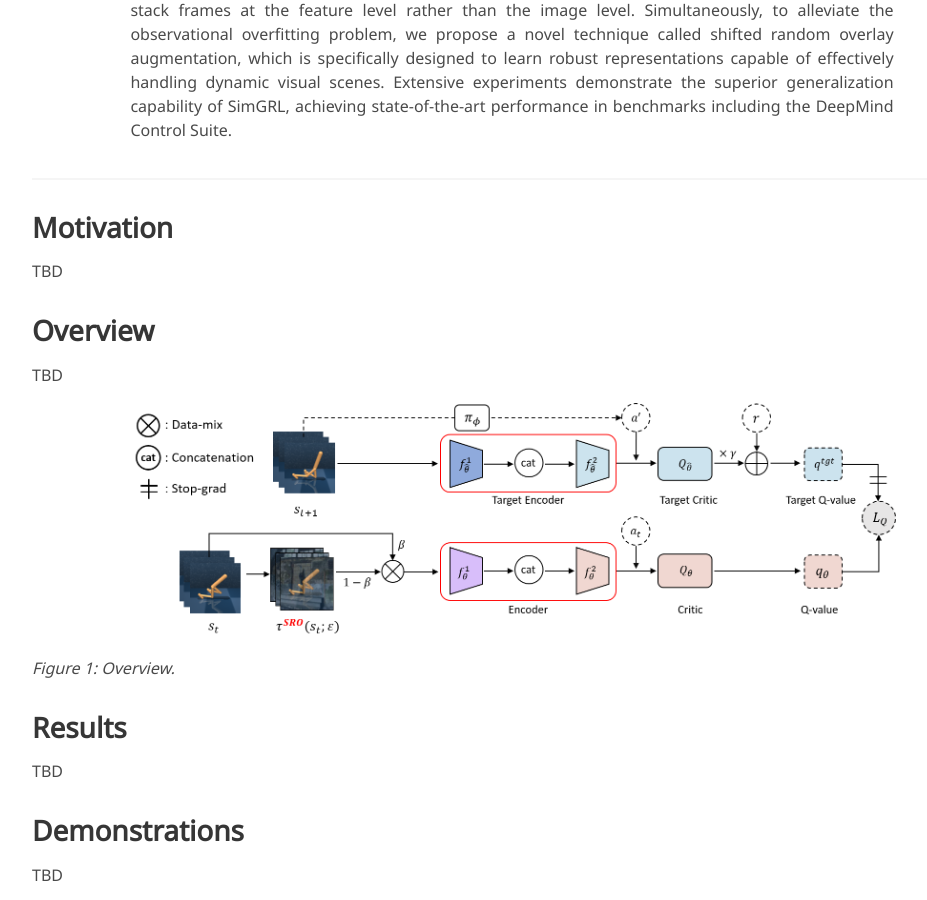
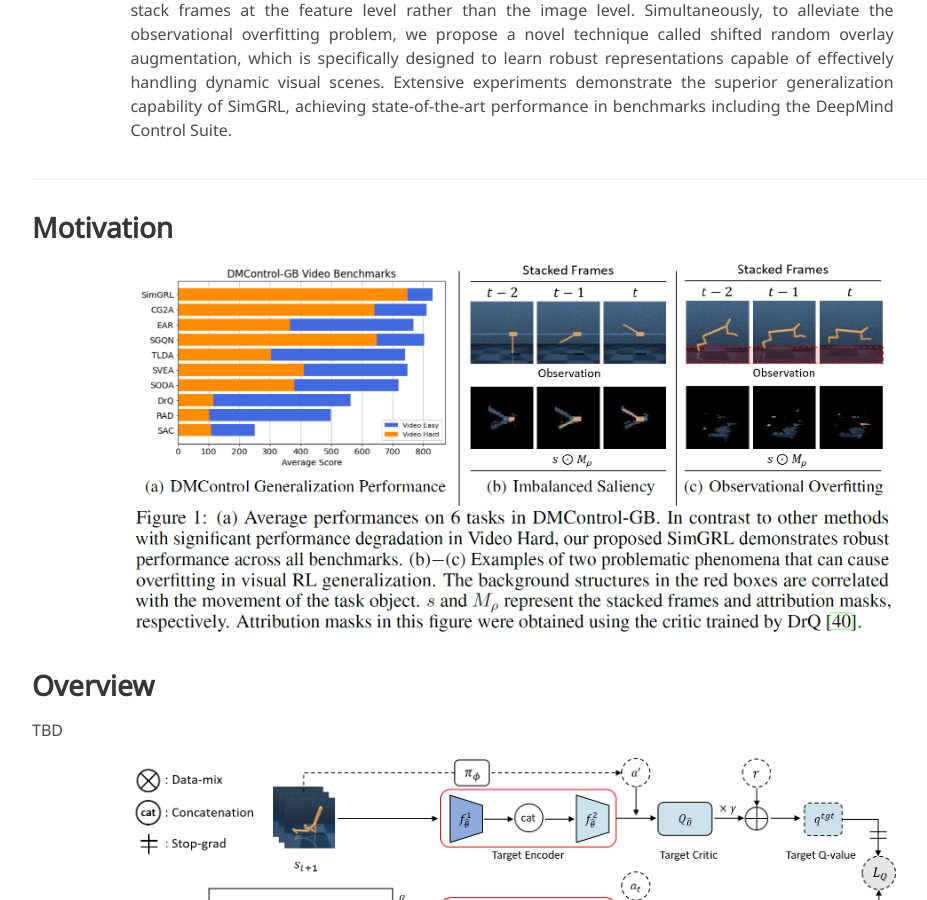
Before and after one commit to W-Song11/SimGRL, a Jekyll site: the page built from index.md, in a window 1280 px wide and 900 px high, scrolled down 729 px. Shown: the whole window, without its empty margins (128-1055 px from the left). Built offline with Jekyll 4.4.1, drawn with Linux system fonts in a browser that asks for light colours; some web fonts are replaced; grey boxes are pictures that could not be loaded.

Commit message:
Update index.md

```diff
--- a/index.md
+++ b/index.md
@@ -44,7 +44,9 @@ DeepMind Control Suite.
 ---
 
 ## Motivation
-TBD
+<p align="center">
+<img src="./static/image/fig1.png" align="center" width="80%">
+</p>
 
 ## Overview
 TBD
```
